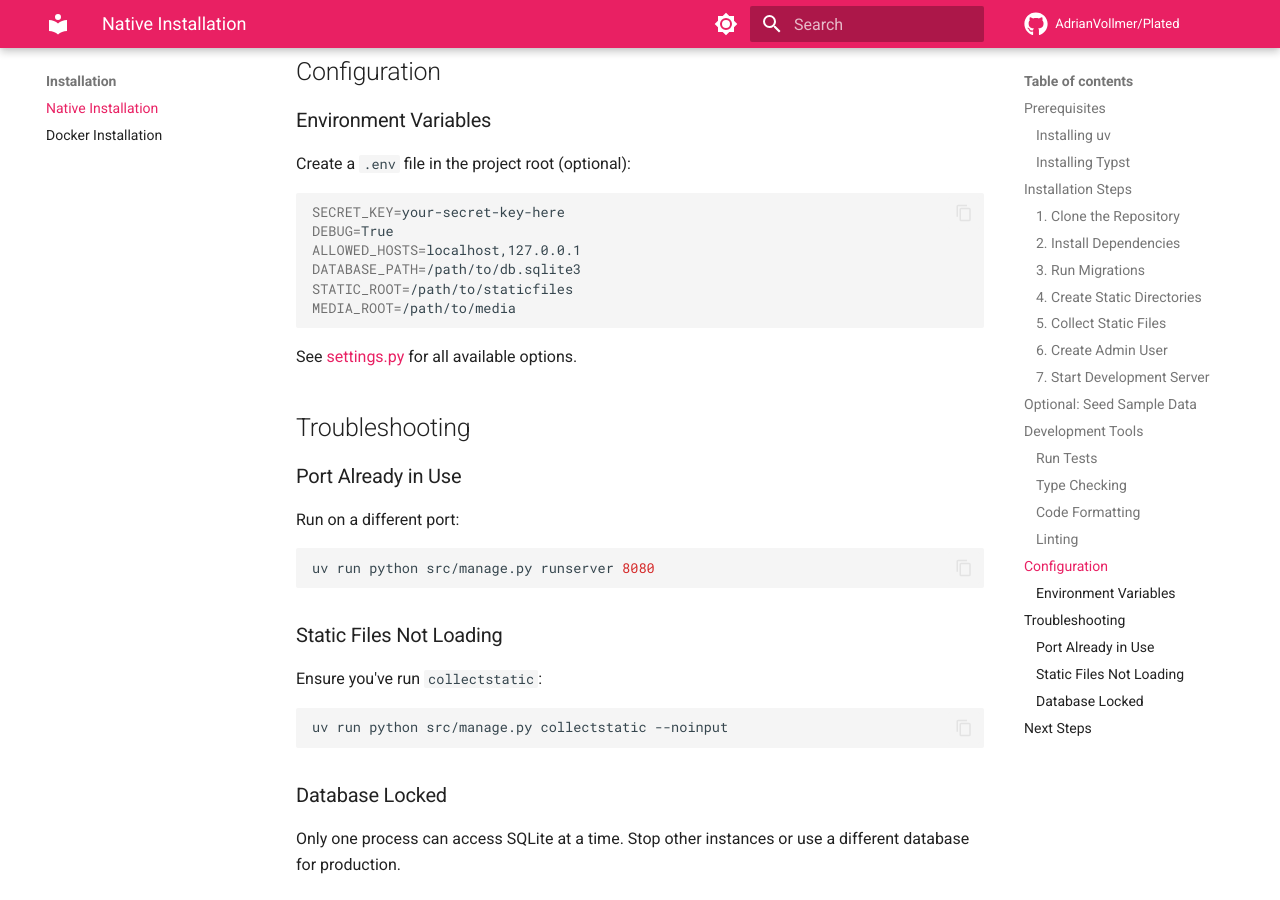
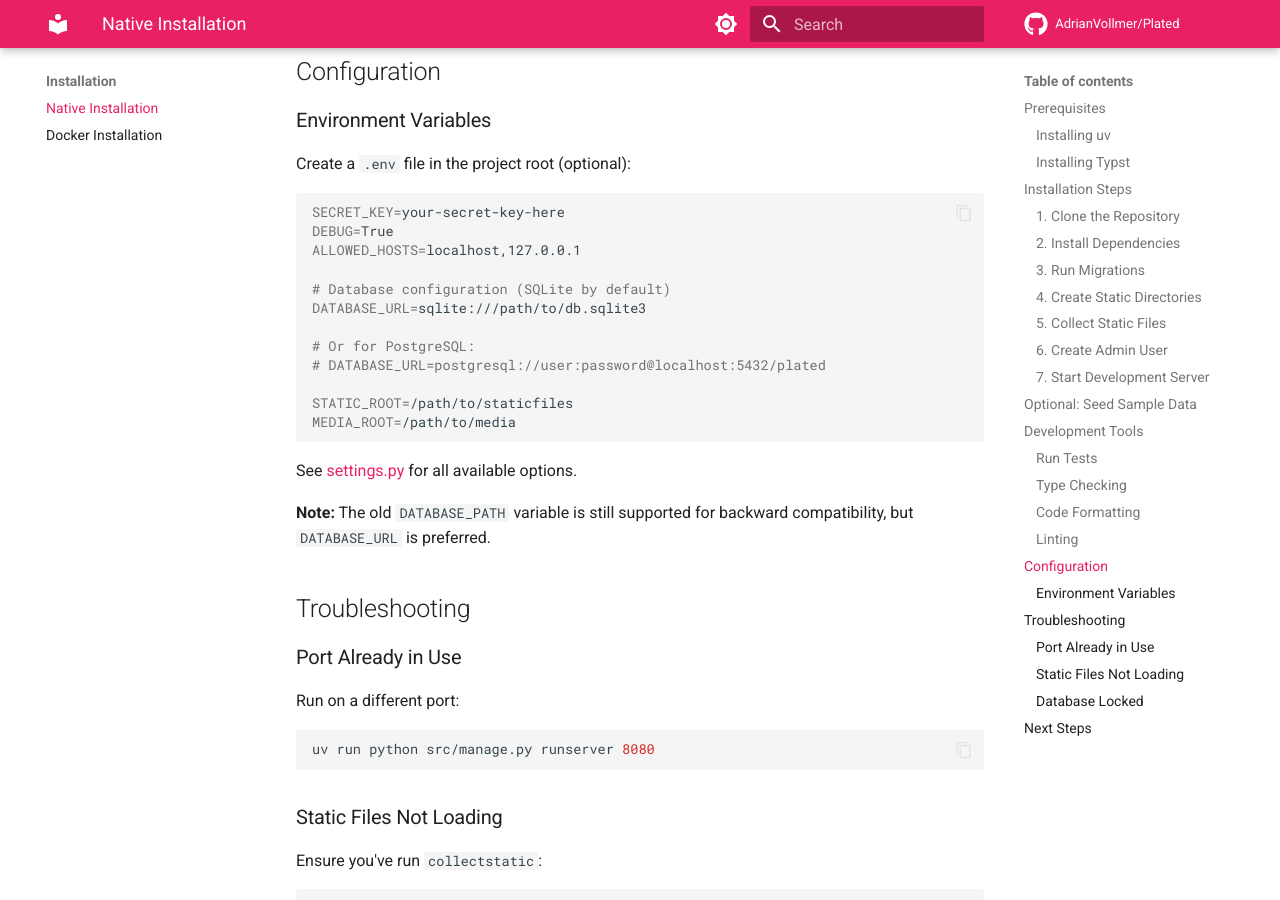
Before and after one commit to AdrianVollmer/Plated, an MkDocs documentation site: the page built from docs/installation/native.md, in a window 1280 px wide and 900 px high, scrolled down 2507 px. Built offline with MkDocs 1.6.1 and Material for MkDocs 9.7.7, drawn with Linux system fonts in a browser that asks for light colours; comment, search, counter and statistics services are not loaded.

Commit message:
Add PostgreSQL support via DATABASE_URL
Added support for both PostgreSQL and SQLite databases via DATABASE_URL environment variable, replacing the previous DATABASE_PATH variable. The change uses dj-database-url to parse connection strings, allowing flexible database configuration.

Why:
- PostgreSQL support is needed for production deployments that require better concurrency than SQLite
- DATABASE_URL is a standard Django convention (used by Heroku, Railway, etc.)
- Single variable supports multiple database backends (PostgreSQL, MySQL, SQLite)

Changes:
- Added dj-database-url and psycopg[binary] dependencies to pyproject.toml
- Updated settings.py to parse DATABASE_URL with fallback to DATABASE_PATH for backward compatibility
- Default remains SQLite in BASE_DIR/db.sqlite3 if neither variable is set
- Updated docker-compose.yml to use DATABASE_URL format
- Updated all documentation (native.md, docker.md, deployment.md) with DATABASE_URL examples
- Added PostgreSQL connection string example in documentation

Example DATABASE_URL formats:
- SQLite: sqlite:///path/to/db.sqlite3
- PostgreSQL: postgresql://user:password@localhost:5432/dbname

🤖 Generated with [Claude Code](https://claude.com/claude-code)

Co-Authored-By: Claude <noreply@anthropic.com>

````diff
--- a/docker-compose.yml
+++ b/docker-compose.yml
@@ -20,8 +20,8 @@ services:
       - DEBUG
       - ALLOWED_HOSTS
       - CSRF_TRUSTED_ORIGINS
-      # Database location (inside container)
-      - DATABASE_PATH=/app/data/db.sqlite3
+      # Database configuration (SQLite by default, can use PostgreSQL via DATABASE_URL)
+      - DATABASE_URL=sqlite:////app/data/db.sqlite3
       # Static and media paths
       - STATIC_ROOT=/app/staticfiles
       - MEDIA_ROOT=/app/media
--- a/docs/installation/native.md
+++ b/docs/installation/native.md
@@ -138,12 +138,20 @@ Create a `.env` file in the project root (optional):
 SECRET_KEY=your-secret-key-here
 DEBUG=True
 ALLOWED_HOSTS=localhost,127.0.0.1
-DATABASE_PATH=/path/to/db.sqlite3
+
+# Database configuration (SQLite by default)
+DATABASE_URL=sqlite:///path/to/db.sqlite3
+
+# Or for PostgreSQL:
+# DATABASE_URL=postgresql://user:password@localhost:5432/plated
+
 STATIC_ROOT=/path/to/staticfiles
 MEDIA_ROOT=/path/to/media
 ```
 
 See [settings.py](../src/config/settings.py) for all available options.
+
+**Note:** The old `DATABASE_PATH` variable is still supported for backward compatibility, but `DATABASE_URL` is preferred.
 
 ## Troubleshooting
 
--- a/pyproject.toml
+++ b/pyproject.toml
@@ -9,8 +9,10 @@ authors = [
 requires-python = ">=3.12"
 dependencies = [
     "colorlog>=6.10.1",
+    "dj-database-url>=2.3.0",
     "django>=5.2.8",
     "pillow>=12.0.0",
+    "psycopg[binary]>=3.2.0",
     "requests>=2.32.5",
 ]
 
````
Also changed, not shown: docs/deployment.md (+1 -1 lines), docs/installation/docker.md (+1 -1 lines), 2 other files.
